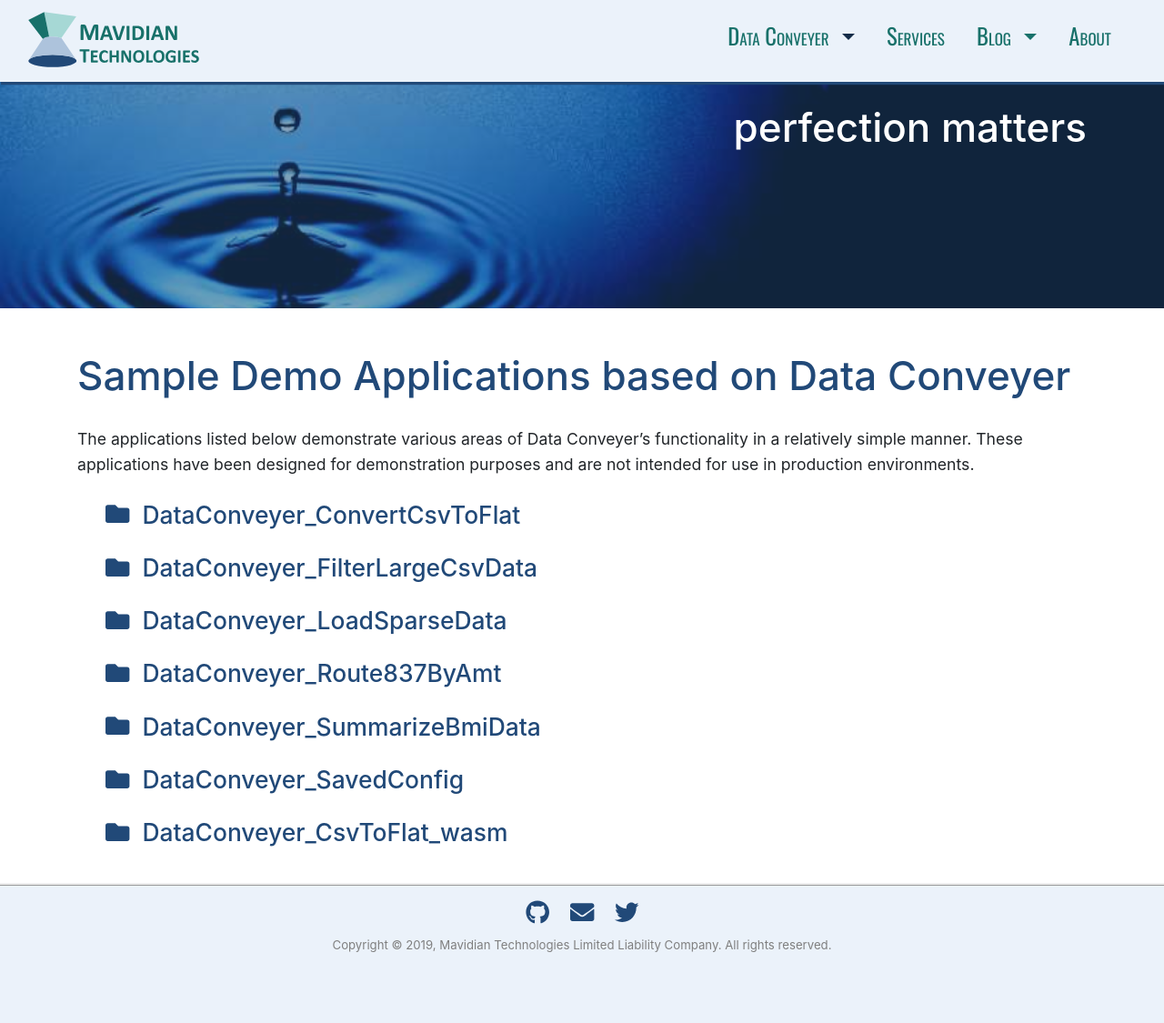
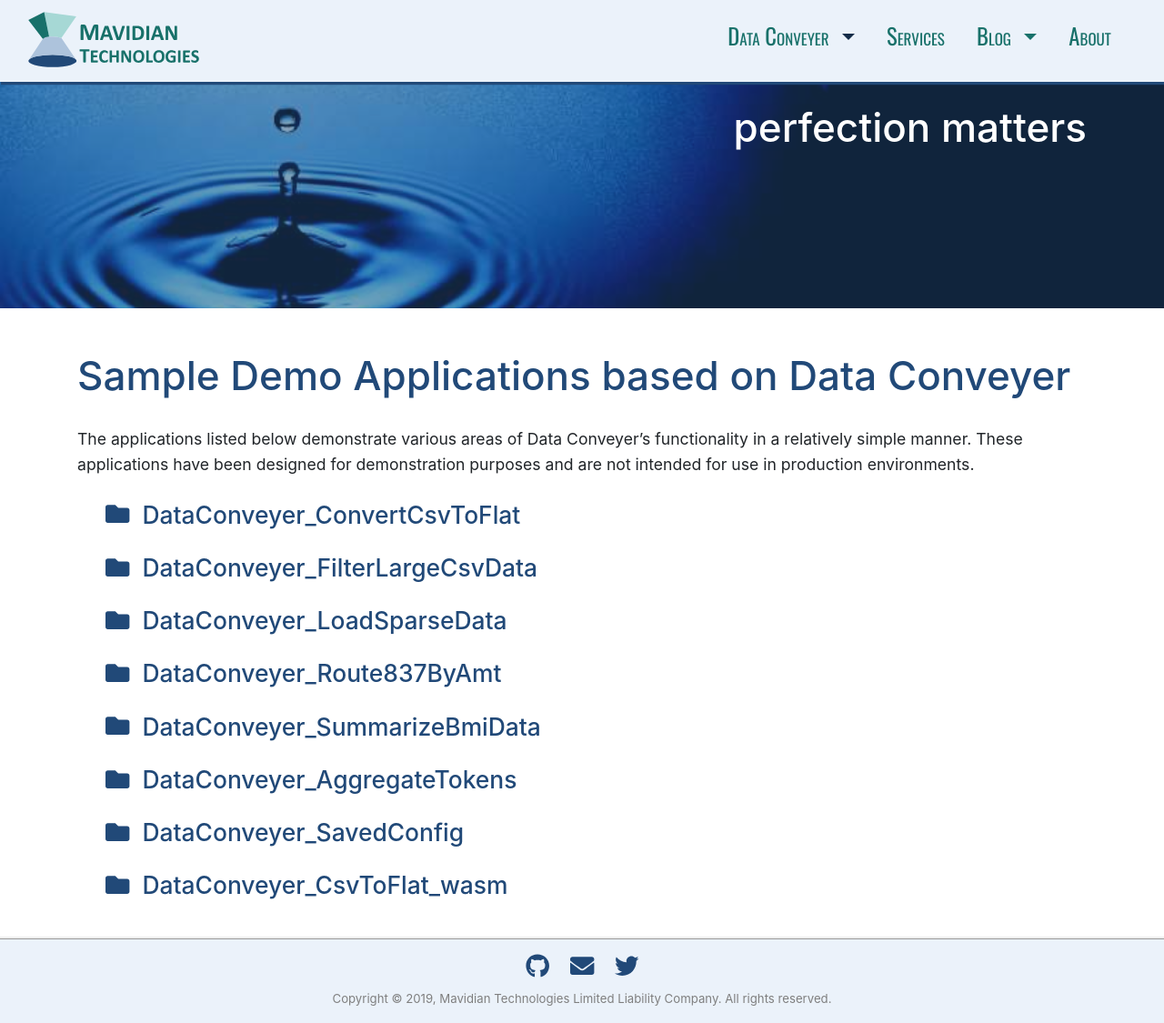
Before and after one commit to mavidian/mavidian.github.io, a Jekyll site: the page built from dataconveyer/sample-applications.md, in a window 1280 px wide and 1125 px high. Shown: the whole window at 91% size. Built offline with Jekyll 4.4.1, drawn with Linux system fonts in a browser that asks for light colours; nearby versions of some CDN libraries.

Commit message:
Update sample-applications.md
Add link to DataConveyer_AggregateTokens sample application.

```diff
--- a/dataconveyer/sample-applications.md
+++ b/dataconveyer/sample-applications.md
@@ -62,13 +62,21 @@ A console application to demonstrate how Data&nbsp;Conveyer can be used to summa
 {% endcapture %}
 {% include toggleable-block.html block-id="05" block-title="DataConveyer_SummarizeBmiData" block-body=captured-details %}
 
+<!-- DataConveyer_AggregateTokens -->
+{% capture captured-details %}
+A console application that uses Data&nbsp;Conveyer to accumulate data across multiple input files.
+
+&nbsp;&nbsp;&nbsp;&nbsp;[DataConveyer_AggregateTokens  &nbsp;**Source Code**](https://github.com/mavidian/DataConveyer_AggregateTokens){:target="_blank"}
+{% endcapture %}
+{% include toggleable-block.html block-id="06" block-title="DataConveyer_AggregateTokens" block-body=captured-details %}
+
 <!-- DataConveyer_SavedConfig -->
 {% capture captured-details %}
 A solution that demonstrates saving and restoring Data&nbsp;Conveyer configurations.
 
 &nbsp;&nbsp;&nbsp;&nbsp;[DataConveyer_SavedConfig  &nbsp;**Source Code**](https://github.com/mavidian/DataConveyer_SavedConfig){:target="_blank"}
 {% endcapture %}
-{% include toggleable-block.html block-id="06" block-title="DataConveyer_SavedConfig" block-body=captured-details %}
+{% include toggleable-block.html block-id="07" block-title="DataConveyer_SavedConfig" block-body=captured-details %}
 
 <!-- DataConveyer_CsvToFlat_wasm -->
 {% capture captured-details %}
@@ -78,4 +86,4 @@ A [WebAssembly](https://webassembly.org/){:target="_blank"} that demonstrates ve
 
 &nbsp;&nbsp;&nbsp;&nbsp;[DataConveyer_CsvToFlat_wasm  &nbsp;**Source Code**](https://github.com/mavidian/DataConveyer_CsvToFlat_wasm){:target="_blank"}
 {% endcapture %}
-{% include toggleable-block.html block-id="07" block-title="DataConveyer_CsvToFlat_wasm" block-body=captured-details %}
+{% include toggleable-block.html block-id="08" block-title="DataConveyer_CsvToFlat_wasm" block-body=captured-details %}
```
